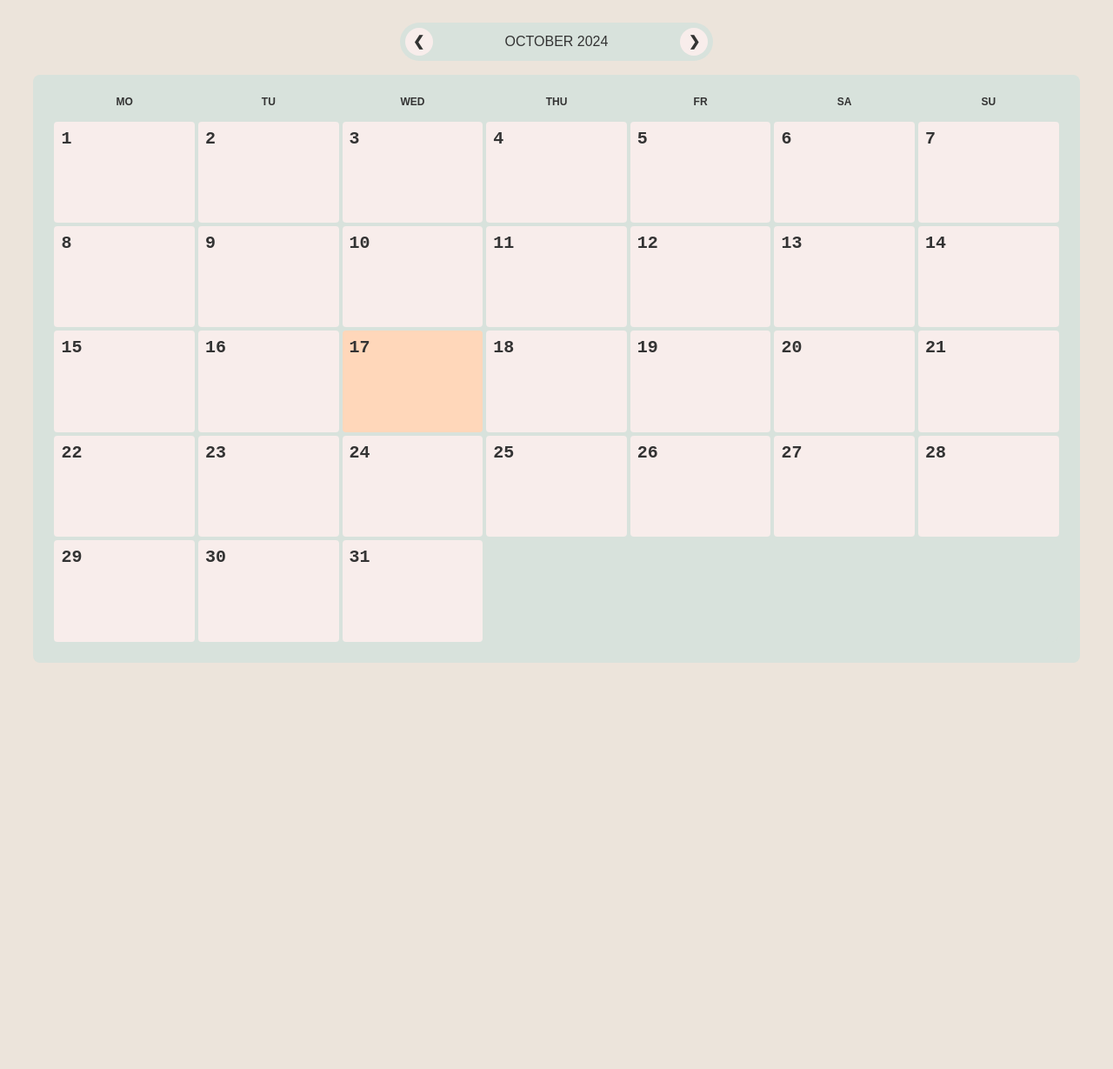
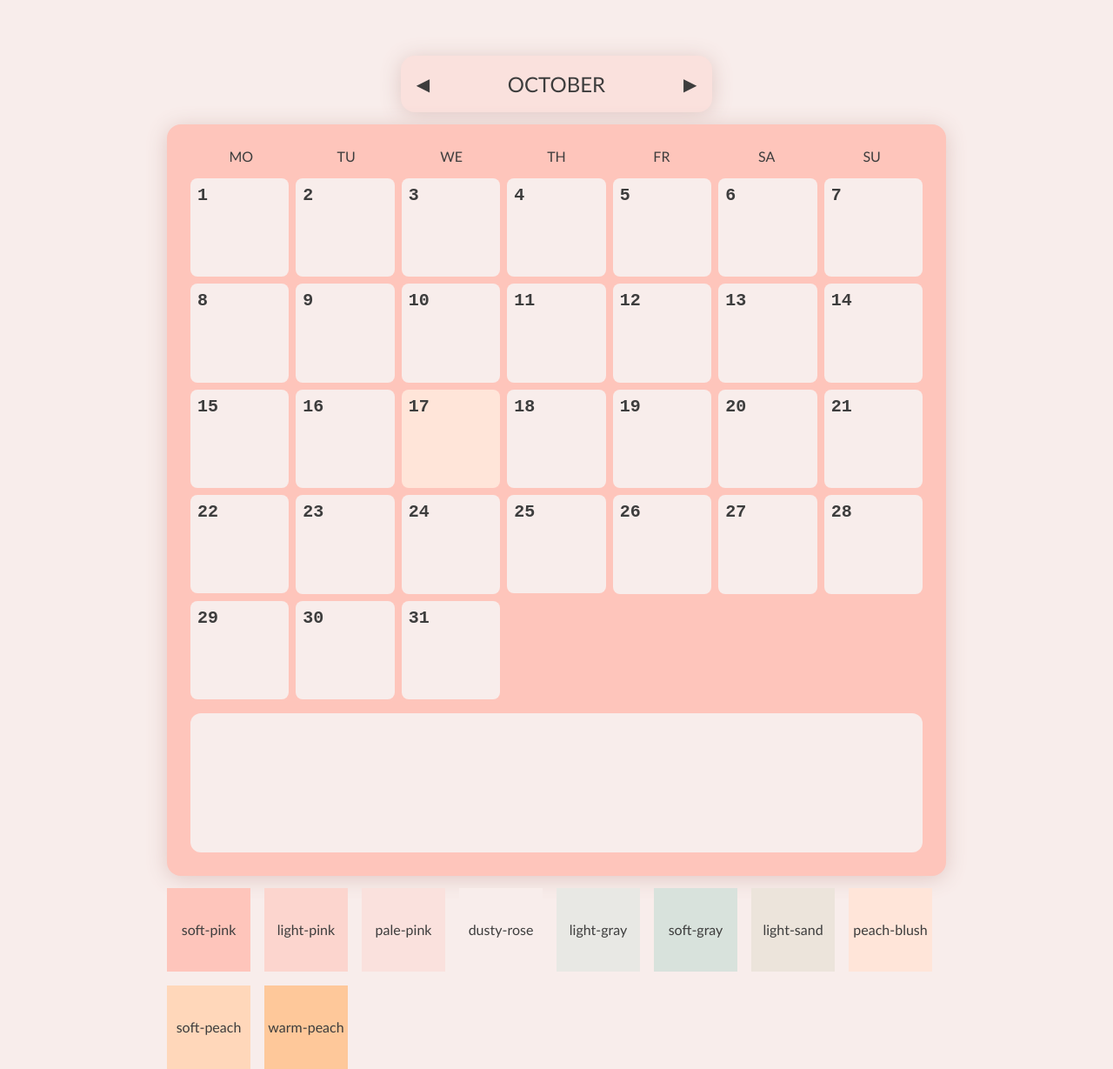
Before and after one commit to bellikal/QuickCal, a plain HTML site: page index.html in a window 1280 px wide. Shown: the whole page at 87% size. Before the commit the page ends 800 px from the top, so only its background shows below. Drawn offline with Linux system fonts and the light colour scheme.

Commit message:
Refactored CSS and organized styles

```diff
--- /dev/null
+++ b/calendar.css
@@ -0,0 +1,49 @@
+/* Calendar container and layout */
+.calendar-container {
+    display: flex;
+    flex-direction: column;
+    background-color: var(--soft-pink);
+    width: 100%;
+    padding: 3%;
+    border-radius: 1rem;
+    gap: 1rem;
+}
+
+.calendar-boxes {
+    width: 100%;
+    display: grid;
+    grid-template-columns: repeat(7, minmax(0, 1fr));
+    grid-auto-rows: 1fr;
+    gap: 0.5rem;
+}
+
+/* Calendar day boxes */
+.calendar-box {
+    aspect-ratio: 1 / 1;
+    display: flex;
+    flex-direction: column;
+    background-color: var(--dusty-rose);
+    border-radius: 0.5rem;
+    padding: 0.5rem;
+}
+
+/* Hover and active effects for calendar boxes */
+.calendar-box:hover {
+    background-color: var(--light-sand);
+}
+
+.calendar-box:active {
+    background-color: var(--soft-gray);
+}
+
+.current {
+    background-color: var(--peach-blush);
+}
+
+/* Date styling inside calendar boxes */
+.date {
+    font-family: 'Courier New', Courier, monospace;
+    font-size: var(--font-big);
+    font-weight: 900;
+    color: var(--gray);
+}
--- /dev/null
+++ b/components.css
@@ -0,0 +1,58 @@
+/* Global utility classes */
+.hidden {
+    display: none;
+}
+
+/* Shared styles for month title and chevrons */
+.chevron, .month {
+    font-size: var(--font-big);
+}
+
+/* Header: Month container and chevrons */
+.month-container {
+    background-color: var(--pale-pink);
+    padding: 2%;
+    border-radius: 1rem;
+    display: flex;
+    align-items: center;
+    justify-content: space-between;
+    width: 40%;
+    min-width: 10rem;
+}
+
+.month-container, .calendar-container {
+    box-shadow: 0 3px 25px #e0c7c3;
+}
+
+.month {
+    font-size: 1.5rem;
+    font-weight: 200;
+    text-transform: uppercase;
+    text-align: center;
+}
+
+/* Chevron styling */
+.chevron {
+    display: flex;
+    justify-content: center;
+    align-items: center;
+}
+
+/* Weekdays styling */
+.weekdays {
+    display: grid;
+    grid-template-columns: repeat(7, 1fr);
+    width: 100%;
+    grid-column: span 7;
+}
+
+/* Weekday names styling */
+.days {
+    font-size: var(--font-medium);
+    text-transform: uppercase;
+    width: 100%;
+    display: flex;
+    align-items: center;
+    justify-content: center;
+    color: var(--tertiary-color);
+}
--- /dev/null
+++ b/entries.css
@@ -0,0 +1,38 @@
+/* Container for entries inside calendar boxes */
+.entry-container {
+    background-color: var(--dusty-rose);
+    width: 100%;
+    min-height: 10rem;
+    border-radius: 0.75rem;
+}
+
+/* Styling for individual entries inside calendar boxes */
+ul {
+    display: flex;
+    flex-direction: column;
+    gap: 0.25rem;
+}
+
+.entry {
+    font-size: var(--font-small);
+    list-style: none;
+    padding: 0.25rem 0.5rem;
+    border-radius: 1rem;
+}
+
+/* Background colors for entries */
+.color-1 {
+    background-color: var(--soft-pink);
+}
+
+.color-2 {
+    background-color: var(--light-pink);
+}
+
+.color-3 {
+    background-color: var(--peach-blush);
+}
+
+.color-4 {
+    background-color: var(--light-gray);
+}
--- a/index.html
+++ b/index.html
@@ -5,20 +5,24 @@
     <meta charset="UTF-8">
     <meta name="viewport" content="width=device-width, initial-scale=1.0">
     <title>QuickCal - Your Simple Calendar App</title>
-    <link rel="stylesheet" href="style.css">
+    <link rel="stylesheet" href="reset.css">
+    <link rel="stylesheet" href="variables.css">
+    <link rel="stylesheet" href="components.css">
+    <link rel="stylesheet" href="calendar.css">
+    <link rel="stylesheet" href="entries.css">
 </head>
 
 <body>
     <!-- Main heading for the current month -->
     <header class="month-container">
         <!-- Left chevron for previous month -->
-        <span class="chevron prev-month" aria-label="Previous month">&#x276E;</span>
+        <span class="chevron prev-month" aria-label="Previous month">&#x25C0;</span>
 
         <!-- Current Month -->
         <h2 class="month"></h2>
 
         <!-- Right chevron for next month -->
-        <span class="chevron next-month" aria-label="Next month">&#x276F;</span>
+        <span class="chevron next-month" aria-label="Next month">&#x25B6;</span>
     </header>
 
     <!-- Section to contain the calendar grid -->
@@ -27,8 +31,8 @@
         <ul class="weekdays">
             <li class="days">Mo</li>
             <li class="days">Tu</li>
-            <li class="days">Wed</li>
-            <li class="days">Thu</li>
+            <li class="days">We</li>
+            <li class="days">Th</li>
             <li class="days">Fr</li>
             <li class="days">Sa</li>
             <li class="days">Su</li>
@@ -36,7 +40,23 @@
 
         <!-- Calendar days boxes -->
         <section class="calendar-boxes"></section>
+
+        <section class="entry-container "></section>
     </section>
+
+
+    <div class="colors">
+        <div class="color soft-pink">soft-pink</div>
+        <div class="color light-pink">light-pink</div>
+        <div class="color pale-pink">pale-pink</div>
+        <div class="color dusty-rose">dusty-rose</div>
+        <div class="color light-gray">light-gray</div>
+        <div class="color soft-gray">soft-gray</div>
+        <div class="color light-sand">light-sand</div>
+        <div class="color peach-blush">peach-blush</div>
+        <div class="color soft-peach">soft-peach</div>
+        <div class="color warm-peach">warm-peach</div>
+    </div>
 
     <!-- Link to external JavaScript file -->
     <script src="script.js"></script>
--- /dev/null
+++ b/reset.css
@@ -0,0 +1,71 @@
+/* Global reset and basic styles */
+* {
+    margin: 0;
+    padding: 0;
+    box-sizing: border-box;
+    font-family:'Gill Sans', 'Gill Sans MT', Calibri, 'Trebuchet MS', sans-serif;
+    color: var(--black);
+}
+
+html, body {
+    height: 100%;
+}
+
+body {
+    background: var(--dusty-rose) ;
+    display: flex;
+    flex-direction: column;
+    align-items: center;
+    width: 100vw;
+    height: 100vh;
+    padding: 5% 15% 3%;
+    gap: 2%;
+}
+
+/*  */
+/* Color-Boxes - just for working purposes */
+.soft-pink {
+    background-color: var(--soft-pink);
+}
+.light-pink {
+    background-color: var(--light-pink);
+}
+.pale-pink {
+    background-color: var(--pale-pink);
+}
+.dusty-rose {
+    background-color: var(--dusty-rose);
+}
+.light-gray {
+    background-color: var(--light-gray);
+}
+.soft-gray {
+    background-color: var(--soft-gray);
+}
+.light-sand {
+    background-color: var(--light-sand);
+}
+.peach-blush {
+    background-color: var(--peach-blush);
+}
+.soft-peach {
+    background-color: var(--soft-peach);
+}
+.warm-peach {
+    background-color: var(--warm-peach);
+}
+
+.colors {
+    display: flex;
+    flex-wrap: wrap;
+    gap: 1rem;
+}
+
+.color {
+    width: 6rem;
+    height: 6rem;
+    display: flex;
+    align-items: center;
+    justify-content: center;
+}
+/*  */
--- a/script.js
+++ b/script.js
@@ -13,11 +13,12 @@ const months = [
 const currentDate = new Date();
 let currentMonth = currentDate.getMonth();
 let currentYear = currentDate.getFullYear();
+let yearShort = currentYear.toString().slice(-2);
 let today = currentDate.getDate()
 
 // Updating the month title
 const updateMonthTitle = () => {
-    monthTitle.textContent = `${months[currentMonth]} ${currentYear}`;
+    monthTitle.textContent = `${months[currentMonth]}`;
 }
 
 updateMonthTitle(); // Set the current month and year title
--- a/style.css
+++ /dev/null
@@ -1,174 +0,0 @@
-/* Root variables for fonts and colors */
-:root {
-    /* Fonts */
-    --font-small: 0.75rem;
-    --font-medium: 1rem;
-    --font-big: 1.25rem;
-    /* Colors */
-    --black: #333;
-    --soft-pink: #FEC5BB;
-    --light-pink: #FCD5CE;
-    --pale-pink: #FAE1DD;
-    --dusty-rose: #F8EDEB;
-    --light-gray: #E8E8E4;
-    --soft-gray: #D8E2DC;
-    --light-sand: #ECE4DB;
-    --peach-blush: #FFE5D9;
-    --soft-peach: #FFD7BA;
-    --warm-peach: #FEC89A;
-}
-
-/* Global reset and basic styles */
-* {
-    margin: 0;
-    padding: 0;
-    box-sizing: border-box;
-    font-family: Arial, Helvetica, sans-serif;
-    color: var(--black);
-}
-
-html, body {
-    height: 100%;
-}
-
-body {
-    background-color: var(--light-sand);
-    display: flex;
-    flex-direction: column;
-    align-items: center;
-    min-height: 100vh;
-    padding: 2% 3% 3%;
-}
-
-/* Header: Month container and chevrons */
-.month-container {
-    background-color: var(--soft-gray);
-    padding: 0.5%;
-    border-radius: 20rem;
-    display: flex;
-    align-items: center;
-    justify-content: space-between;
-    width: 30%;
-    min-width: 10rem;
-    margin-bottom: 1rem;
-}
-
-.chevron {
-    display: flex;
-    justify-content: center;
-    align-items: center;
-    font-weight: 600;
-    background-color: var(--dusty-rose);
-    width: 2rem;
-    height: 2rem;
-    border-radius: 50%;
-}
-
-.month {
-    font-weight: 100;
-    text-transform: uppercase;
-}
-
-/* Shared styles for month title and chevrons */
-.chevron, .month {
-    font-size: var(--font-medium);
-}
-
-/* Weekdays styling */
-.weekdays {
-    display: grid;
-    grid-template-columns: repeat(7, 1fr);
-    width: 100%;
-    grid-column: span 7;
-}
-
-/* Calendar container and grid layout */
-.calendar-container {
-    display: flex;
-    flex-direction: column;
-    background-color: var(--soft-gray);
-    width: 100%;
-    height: 100%;
-    padding: 2%;
-    border-radius: 0.5rem;
-    gap: 1rem;
-}
-
-.calendar-boxes {
-    background-color: var(--soft-gray);
-    width: 100%;
-    height: 100%;
-    border-radius: 0.5rem;
-    display: grid;
-    grid-template-columns: repeat(7, 1fr);
-    gap: 0.25rem;
-}
-
-/* Calendar day boxes */
-.calendar-box {
-    background-color: var(--dusty-rose);
-    display: flex;
-    flex-direction: column;
-    border-radius: 0.25rem;
-    min-height: 5rem;
-    padding: 0.5rem;
-}
-
-/* Hover effect for calendar boxes */
-.calendar-box:hover {
-    background-color: var(--light-sand);
-}
-
-.current {
-    background-color: var(--soft-peach);
-}
-
-/* Date styling inside calendar boxes */
-.date {
-    font-family: 'Courier New', Courier, monospace;
-    font-size: var(--font-big);
-    font-weight: 900;
-}
-
-/* Styling for individual entries inside calendar boxes */
-ul {
-    display: flex;
-    flex-direction: column;
-    gap: 0.25rem;
-}
-
-.entry {
-    font-size: var(--font-small);
-    list-style: none;
-    padding: 0.25rem 0.5rem;
-    border-radius: 1rem;
-}
-
-/* Background colors for entries */
-.color-1 {
-    background-color: var(--soft-pink);
-}
-
-.color-2 {
-    background-color: var(--light-pink);
-}
-
-.color-3 {
-    background-color: var(--peach-blush);
-}
-
-.color-4 {
-    background-color: var(--light-gray);
-}
-
-/* Weekday names styling */
-.days {
-    font-size: 0.75rem;
-    font-weight: 900;
-    text-transform: uppercase;
-    width: 100%;
-    display: flex;
-    align-items: center;
-    justify-content: center;
-    color: var(--tertiary-color);
-}
--- /dev/null
+++ b/variables.css
@@ -0,0 +1,19 @@
+/* Root variables for fonts and colors */
+:root {
+    /* Fonts */
+    --font-small: 0.75rem;
+    --font-medium: 1rem;
+    --font-big: 1.25rem;
+    /* Colors */
+    --black: #3d3d3d;
+    --soft-pink: #FEC5BB;
+    --light-pink: #FCD5CE;
+    --pale-pink: #FAE1DD;
+    --dusty-rose: #F8EDEB;
+    --light-gray: #E8E8E4;
+    --soft-gray: #D8E2DC;
+    --light-sand: #ECE4DB;
+    --peach-blush: #FFE5D9;
+    --soft-peach: #FFD7BA;
+    --warm-peach: #FEC89A;
+}
```
